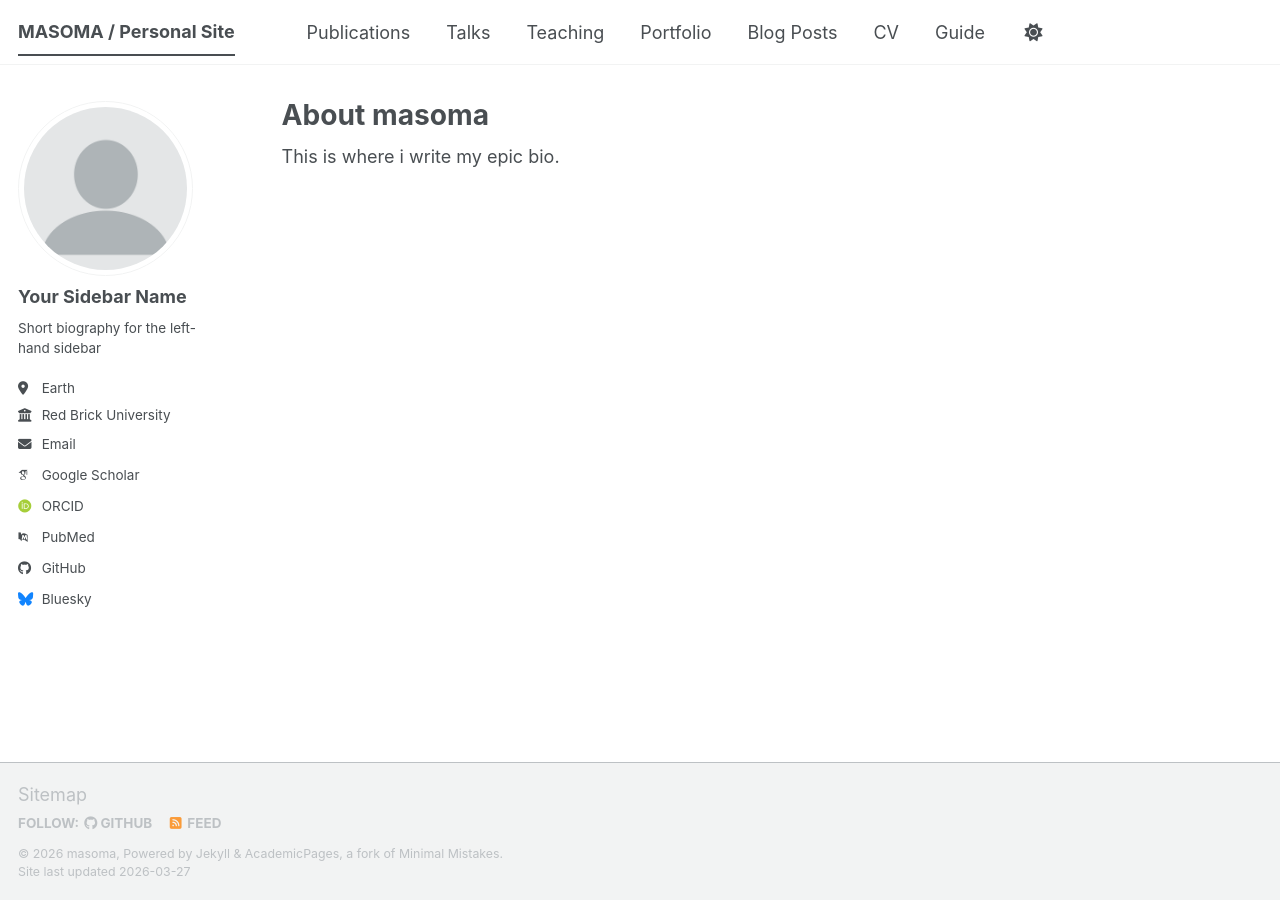
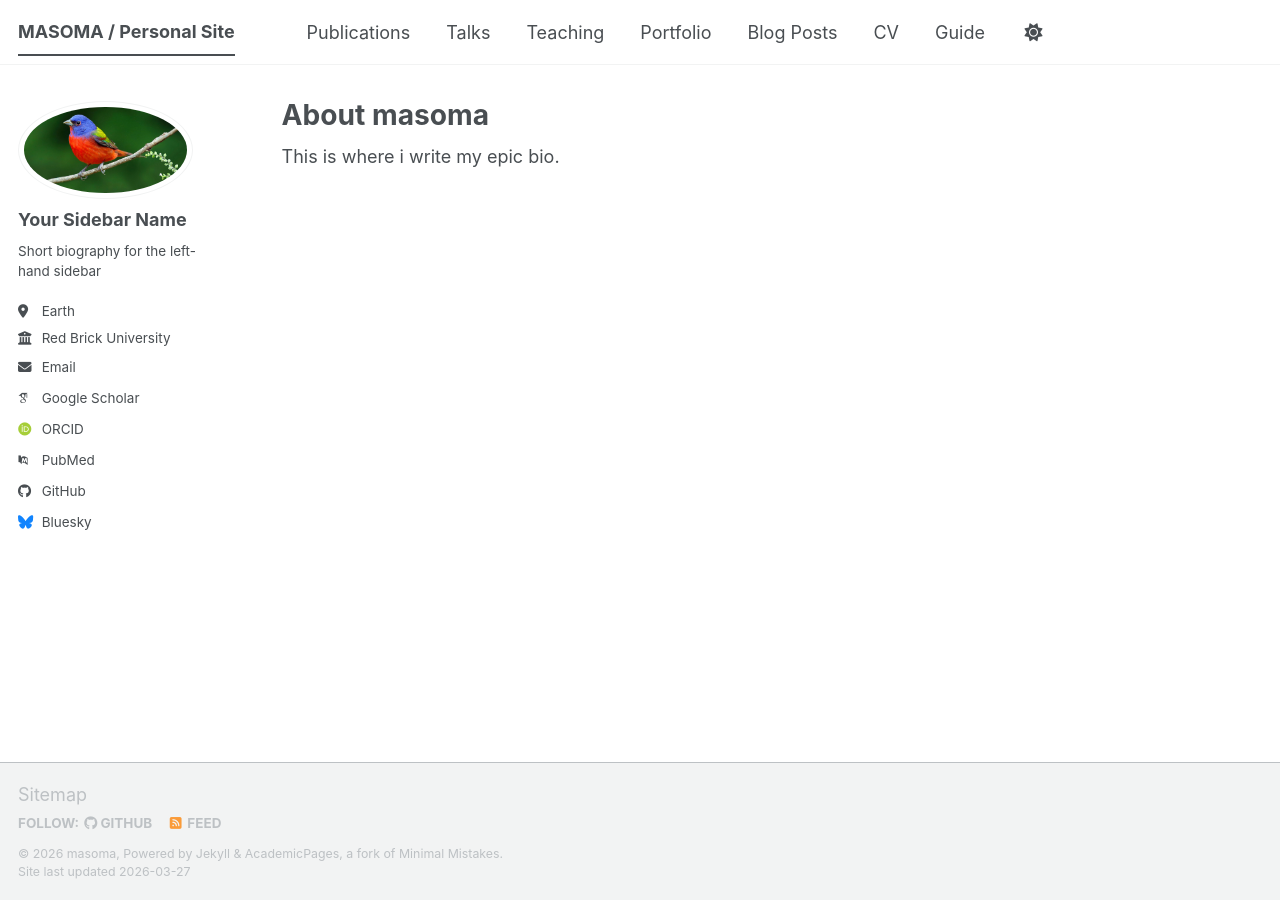
Before and after one commit to MASOMAAK/me, a Jekyll site: the page built from _pages/about.md, in a window 1280 px wide. Built offline with Jekyll 4.4.1, drawn with Linux system fonts in a browser that asks for light colours; some web fonts are replaced; a script bundle is joined from its source files by our own code; library files that are not in the unit come from our copies.

Commit message:
Update _config.yml

```diff
--- a/_config.yml
+++ b/_config.yml
@@ -23,7 +23,7 @@ repository               : "academicpages/academicpages.github.io"
 #               Additional customization can be done by editing /_includes/author-profile.html
 author:
   # Biographic information
-  avatar           : "profile.png"
+  avatar           : "bird.jpg"
   name             : "Your Sidebar Name"
   pronouns         : # example: "she/her"
   bio              : "Short biography for the left-hand sidebar"
```
